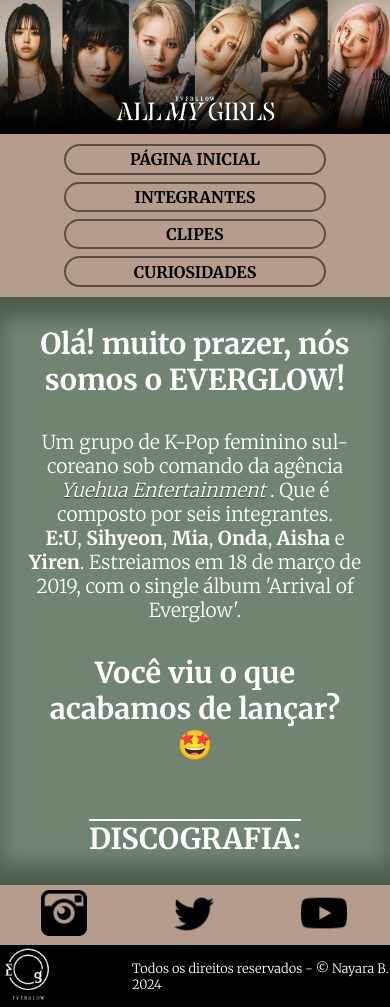
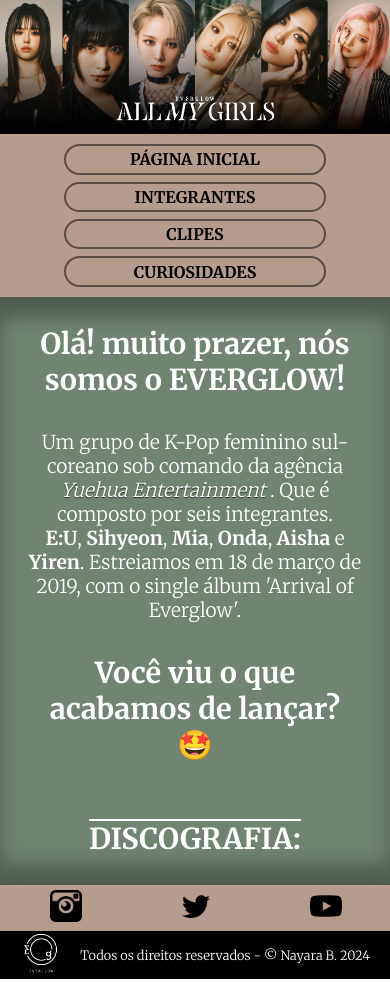
Before and after one commit to NayaraBatista27/everglow-mobile-first, a plain HTML site: page clipes.html in a window 390 px wide. After the commit the page ends 979 px from the top, so only its background shows below. Drawn offline with Linux system fonts and the light colour scheme.

Commit message:
ajuste no rodape

```diff
--- a/css/style.css
+++ b/css/style.css
@@ -189,6 +189,7 @@ abbr {
   width: 40%;
 }
 
+/* pequeno ajuste para telas menores */
 @media screen and (min-width: 320px) and (max-width: 480px) {
   .nav {
     padding: 0.2em 4em;
@@ -224,7 +225,18 @@ abbr {
   .texto-rodape {
     font-size: 0.8em;
   }
+
+  .logo-rodape,
+  a {
+    width: 40px;
+  }
 }
+
+/* telas médias como tablets */
+
+@media screen and (min-width: 1024px) {
+}
+
 /*---------- INTEGRANTES ----------------------------------------------------*/
 
 .content {
```
